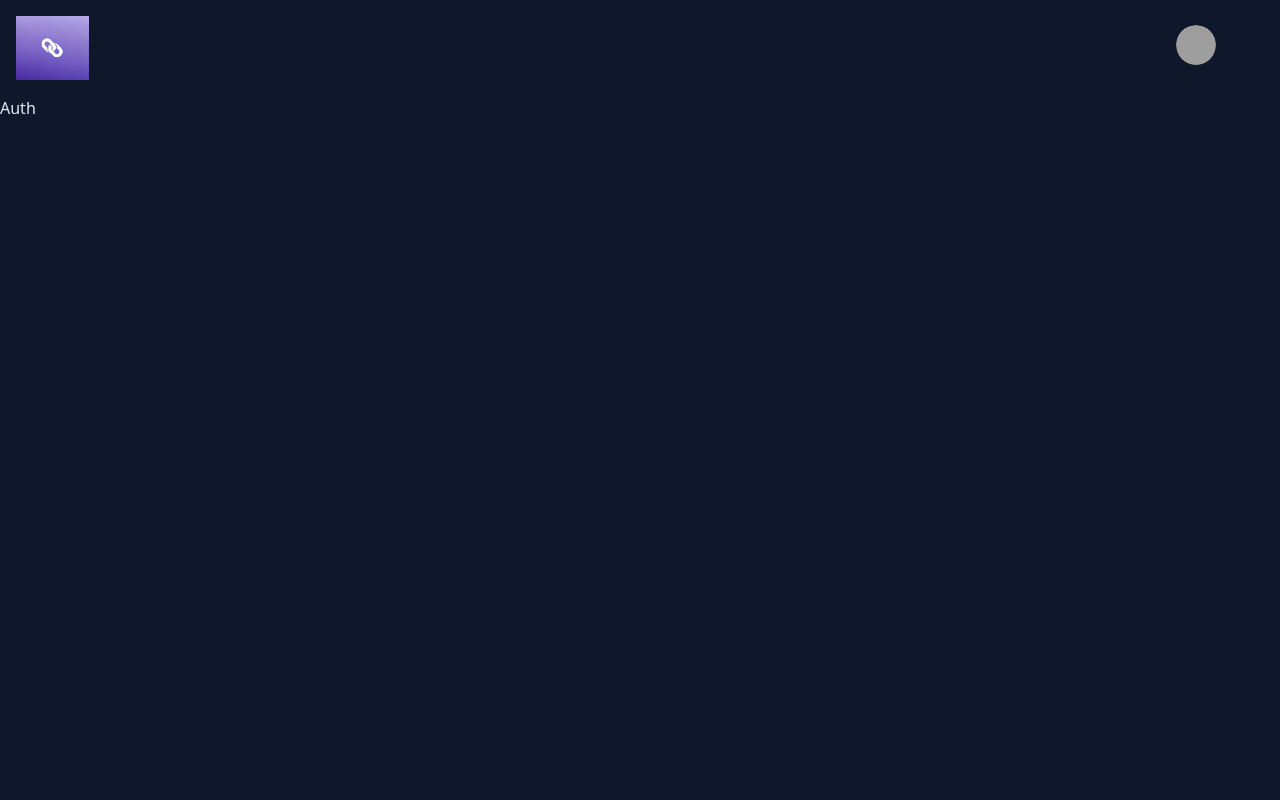
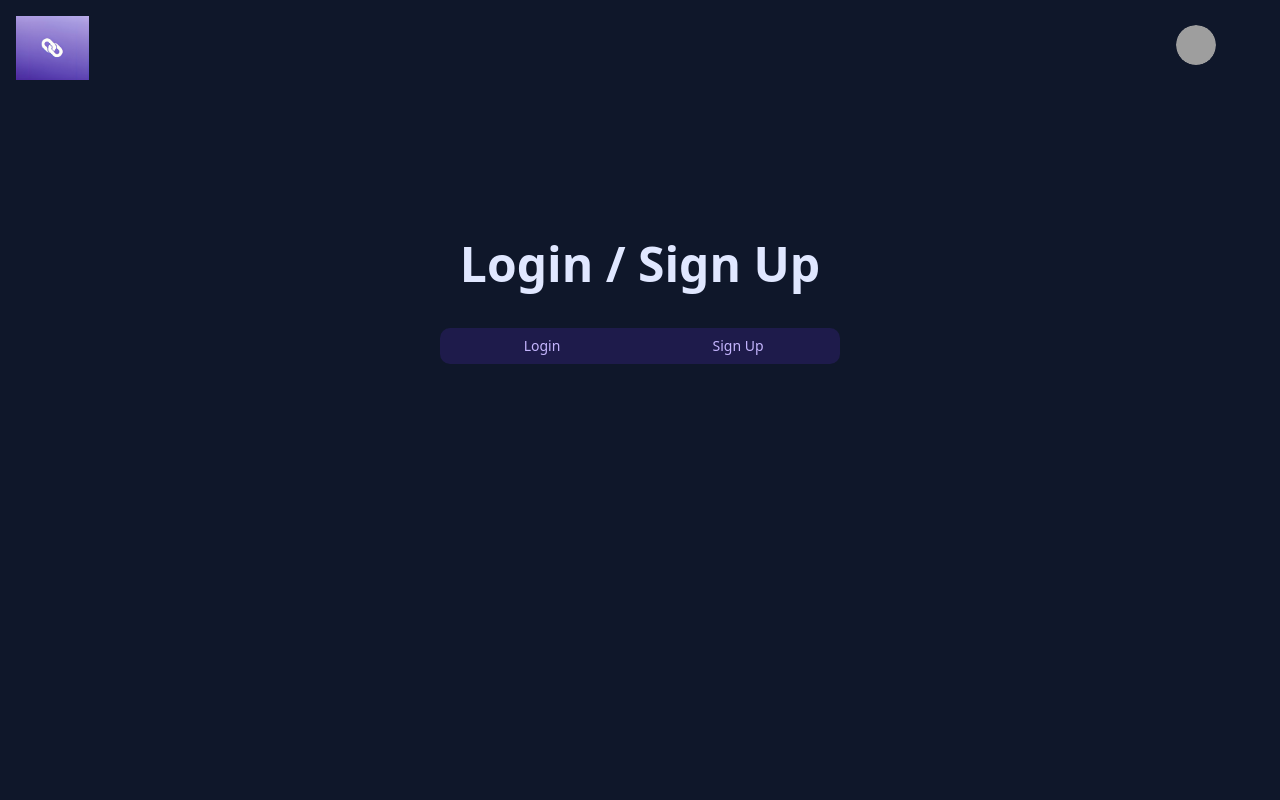
Before and after one commit to mehul-anand/urlShortner, a React (Vite) app in the folder client/: page /auth in a window 1280 px wide. Shown: the top 800 px of the page. Built offline with nearby package versions, Linux system fonts and the light colour scheme; grey boxes are pictures that could not be loaded.

Commit message:
auth setup

```diff
--- a/client/src/pages/Auth.jsx
+++ b/client/src/pages/Auth.jsx
@@ -1,9 +1,32 @@
-import React from 'react'
+import React from "react";
+import { Tabs, TabsContent, TabsList, TabsTrigger } from "@/components/ui/tabs";
+import { useSearchParams } from "react-router";
+import Login from "@/components/Login";
+import Signup from "@/components/Signup";
 
 const Auth = () => {
+  const [searchedParams] = useSearchParams();
   return (
-    <div>Auth</div>
-  )
-}
+    <div className="mt-36 flex flex-col items-center gap-10">
+      <h1 className="text-5xl font-extrabold">
+        {searchedParams.get("shorten")
+          ? "Let's Login first.."
+          : "Login / Sign Up"}
+      </h1>
+      <Tabs defaultValue="account" className="w-[400px]">
+        <TabsList className="grid w-full grid-cols-2">
+          <TabsTrigger value="login">Login</TabsTrigger>
+          <TabsTrigger value="signup">Sign Up</TabsTrigger>
+        </TabsList>
+        <TabsContent value="login">
+          <Login />
+        </TabsContent>
+        <TabsContent value="signup">
+          <Signup/>
+        </TabsContent>
+      </Tabs>
+    </div>
+  );
+};
 
-export default Auth
+export default Auth;
```
